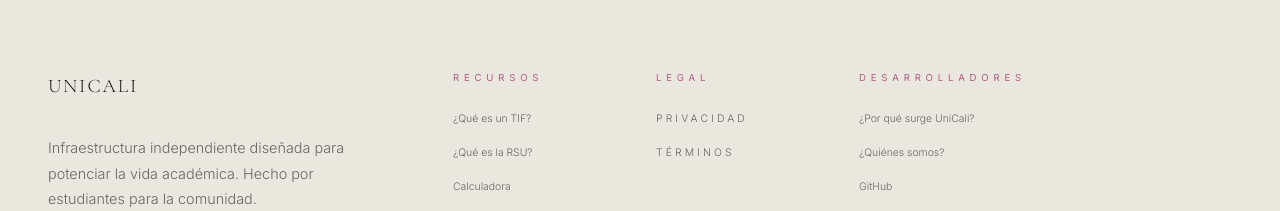
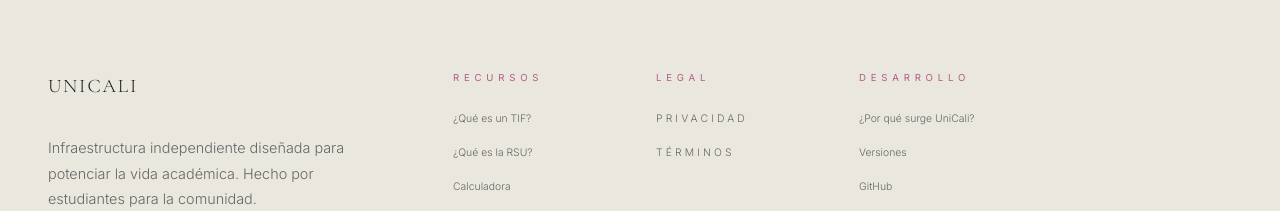
Before and after one commit to unicali/unicali.github.io, a React (Vite) app: page / in a window 1280 px wide. Shown: the part 4538-4749 px from the top of the page. Built offline with nearby package versions, Linux system fonts and the light colour scheme.

Commit message:
FIX: correction pagina web

```diff
--- a/src/App.tsx
+++ b/src/App.tsx
@@ -151,10 +151,10 @@
             </div>
 
             <div className="col-span-2 reveal stagger-3">
-              <span className="meta-label" style={{ display: 'block', marginBottom: '1.5rem' }}>Desarrolladores</span>
+              <span className="meta-label" style={{ display: 'block', marginBottom: '1.5rem' }}>Desarrollo</span>
               <div style={{ display: 'flex', flexDirection: 'column', gap: '1rem' }}>
                 <Link to="/nosotros" className="nav-link" style={{ textTransform: 'none', letterSpacing: 'normal' }}>¿Por qué surge UniCali?</Link>
-                <Link to="/equipo" className="nav-link" style={{ textTransform: 'none', letterSpacing: 'normal' }}>¿Quiénes somos?</Link>
+                <a href="https://www.unicali.app/versiones" className="nav-link" style={{ textTransform: 'none', letterSpacing: 'normal' }}>Versiones</a>
                 <a href="https://github.com/unicali" className="nav-link" target="_blank" rel="noopener noreferrer" style={{ textTransform: 'none', letterSpacing: 'normal' }}>GitHub</a>
               </div>
             </div>
```
